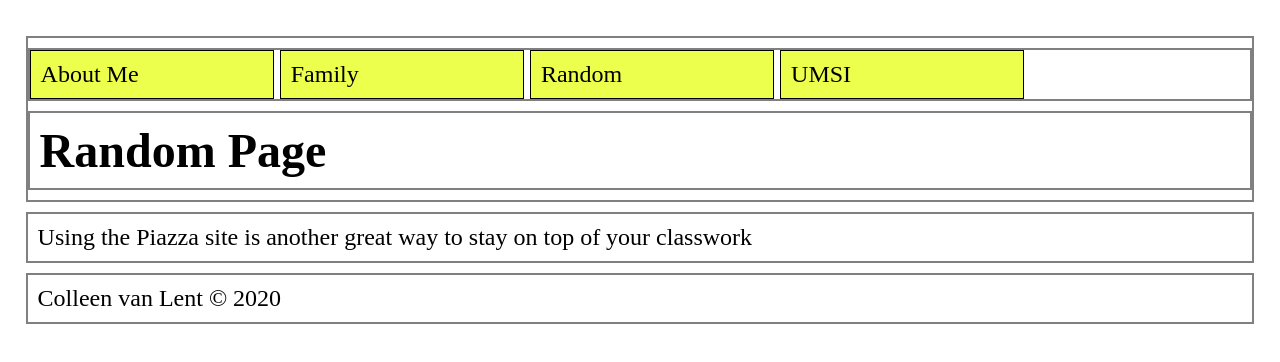
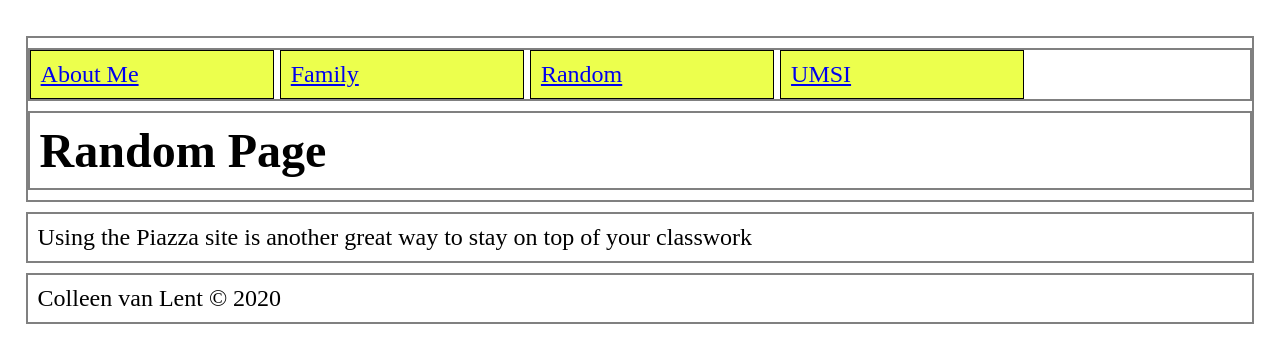
Before and after one commit to kelseyperegord/homework-1, a plain HTML site: page random.html in a window 1280 px wide. Drawn offline with Linux system fonts and the light colour scheme.

Commit message:
update 9/8

```diff
--- a/random.html
+++ b/random.html
@@ -15,10 +15,10 @@
 	<header>
 		<nav>
 			<ul>
-				<li>About Me</li>
-				<li>Family</li>
-				<li>Random</li>
-				<li>UMSI</li>
+				<li><a href = "index.html">About Me</a></li>
+				<li><a href = "personal.html">Family</a></li>
+				<li><a href = "random.html">Random</a></li>
+				<li><a href = "http://www.si.umich.edu">UMSI</a></li>
 			</ul>
 		</nav>
 		<h1>Random Page</h1>
```
